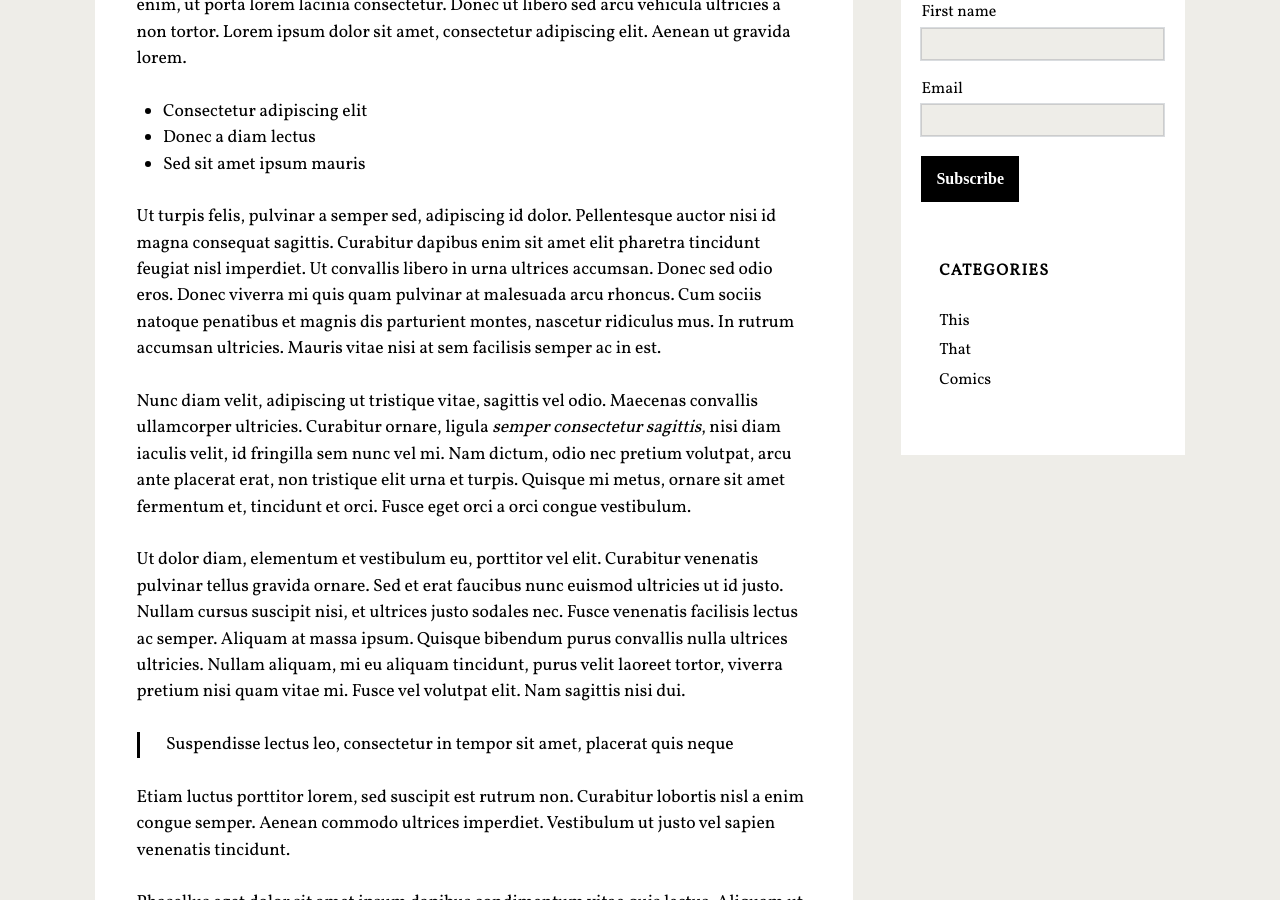
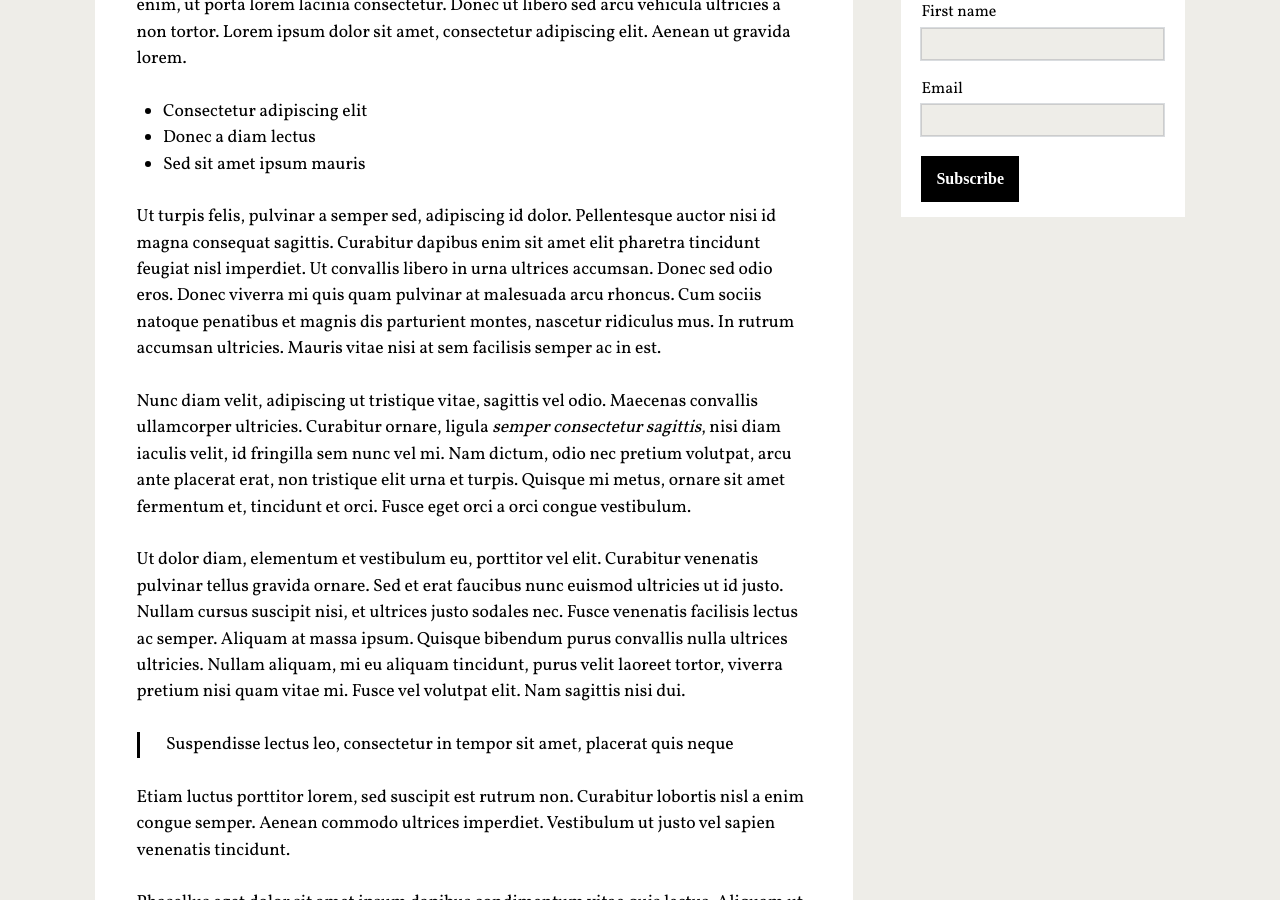
Before and after one commit to randideo/randideo.github.io, a Jekyll site: the page built from index.html, in a window 1280 px wide and 900 px high, scrolled down 372 px. Built offline with Jekyll 4.4.1, drawn with Linux system fonts in a browser that asks for light colours; nearby versions of some CDN libraries; some web fonts are replaced; comment, search, counter and statistics services are not loaded.

Commit message:
Update sidebar.html

```diff
--- a/_includes/sidebar.html
+++ b/_includes/sidebar.html
@@ -82,17 +82,9 @@ function submitForm() {
 
 
 
-        <div class='widget Label' data-version='1' id='Label1'>
-<h2 class='title'>Categories</h2>
-<div class='widget-content'>
-   {% for category in site.tags %}
-  <li style='text-transform: capitalize; list-style-type: none;'><a style="text-decoration: none;" href="/categories/#{{ label | first }}">{{ category | first }}</a>
-  </li>
-{% endfor %}
-</div>
 
 
-
+        </div>
 
 </div>
 </div></div>
```
